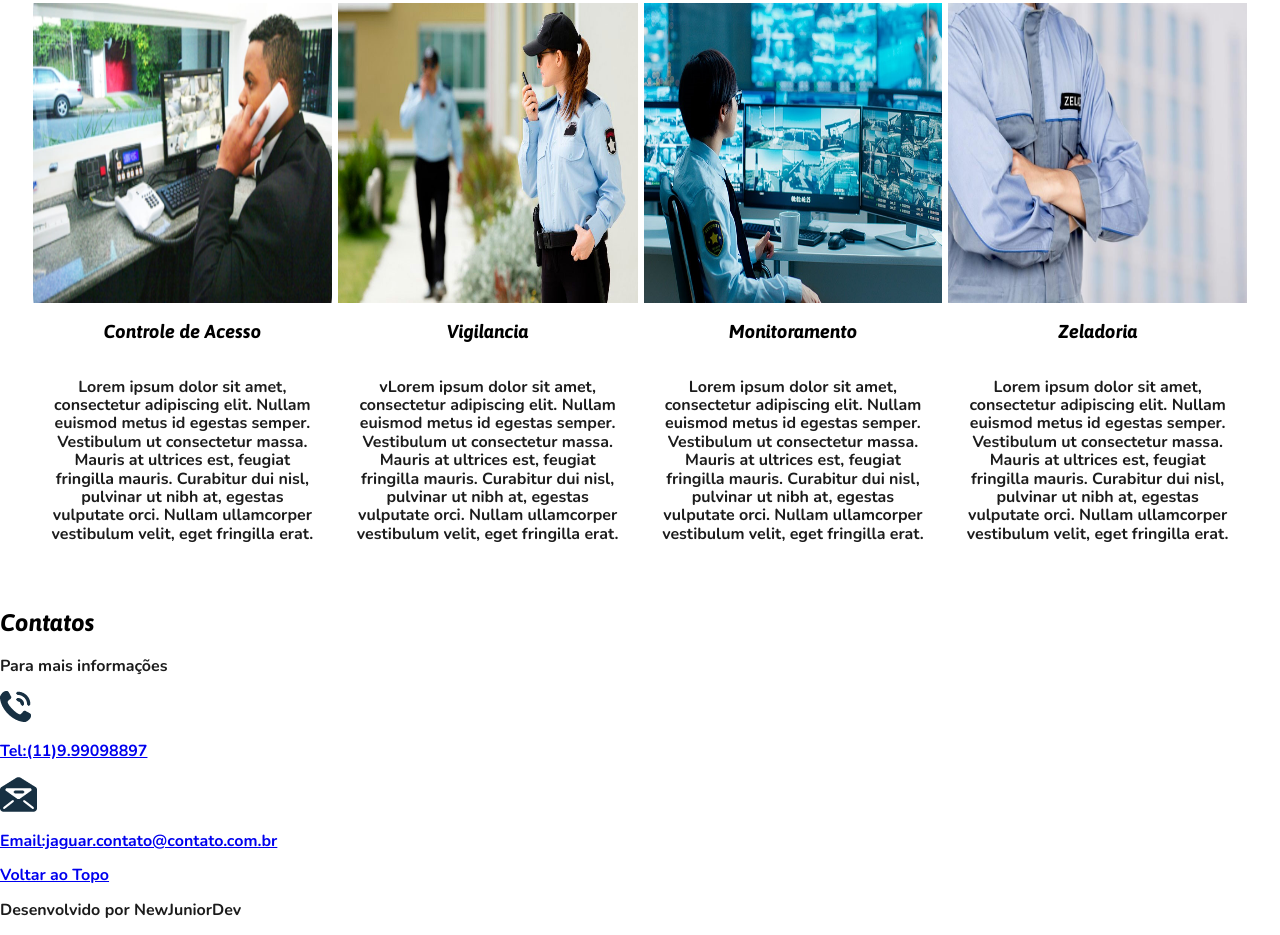
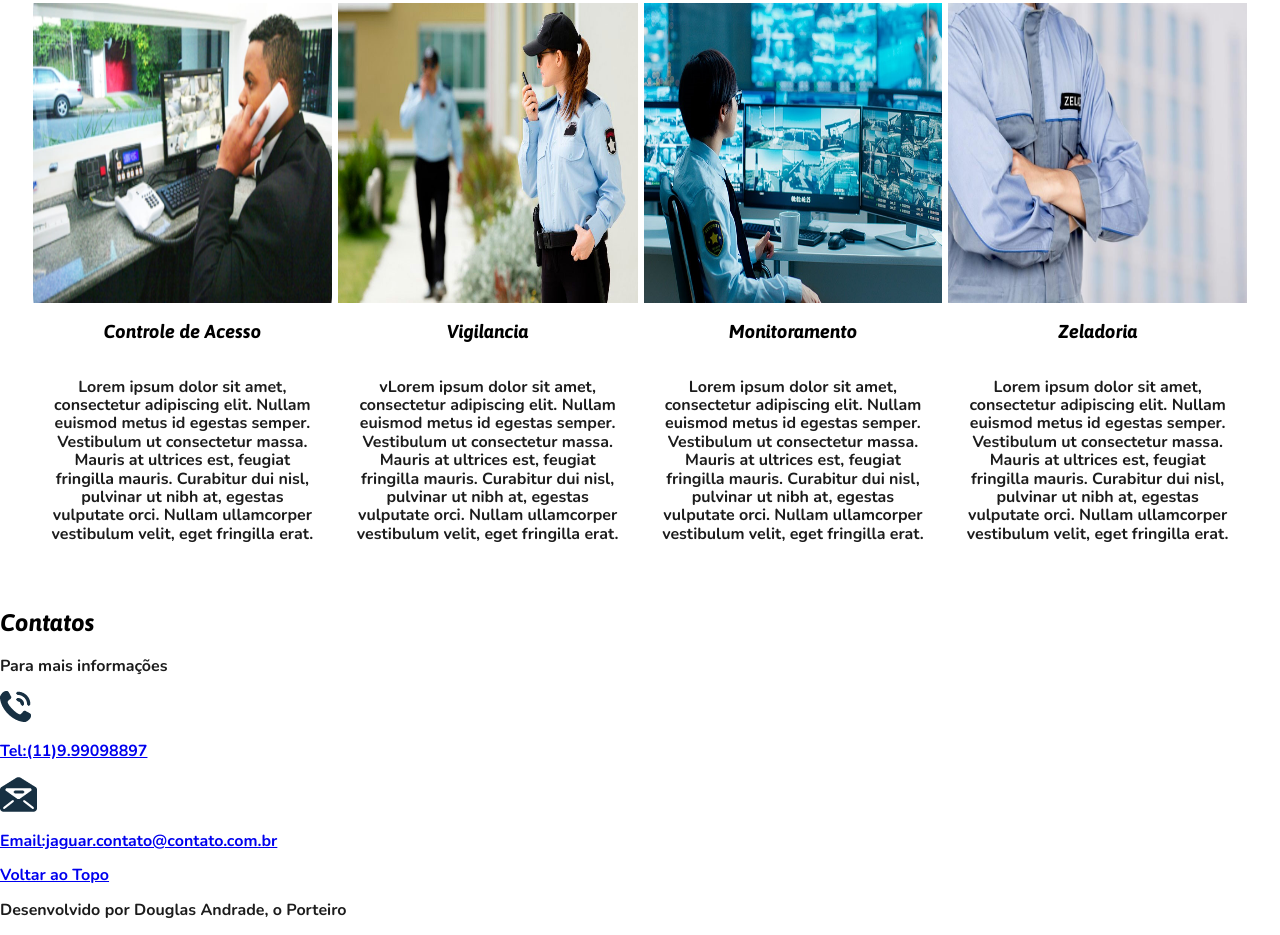
Before and after one commit to DougAndradeDias/Site-Semantico-Responsivo, a plain HTML site: page index.html in a window 1280 px wide. Shown: the part 593-1528 px from the top of the page. Drawn offline with nearby package versions, Linux system fonts and the light colour scheme.

Commit message:
Segunda Atualização

```diff
--- a/index.html
+++ b/index.html
@@ -89,7 +89,7 @@
 	<!--Rodapé-->
 	<footer>
 		<a href="#topSite">Voltar ao Topo</a>
-		<p>Desenvolvido por NewJuniorDev</p>
+		<p>Desenvolvido por Douglas Andrade, o Porteiro</p>
 	</footer>
 </body>
 
```
